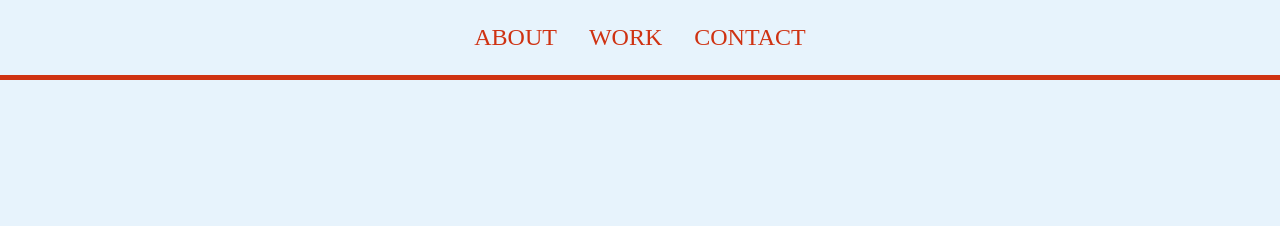
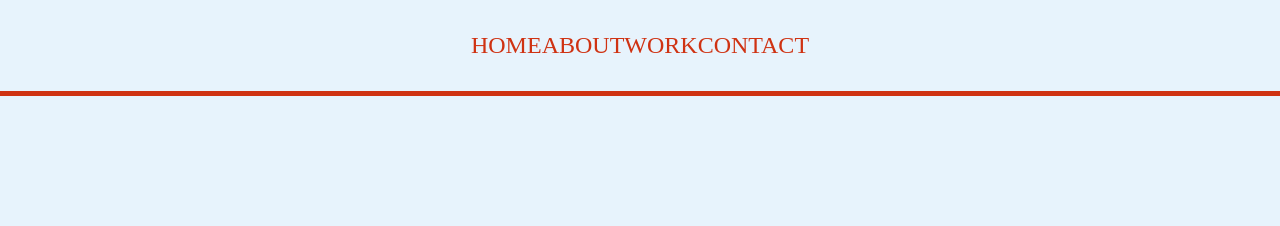
Before and after one commit to saxvik/portfolio, a plain HTML site: page index.html in a window 1280 px wide. Shown: the top 226 px of the page. Drawn offline with Linux system fonts and the light colour scheme; a web font is replaced by a local one.

Commit message:
navbar ofärdiga ändringar

```diff
--- a/index.html
+++ b/index.html
@@ -21,6 +21,9 @@
         <nav>
             <ul>
                 <li>
+                    <a href="#header">Home</a>
+                </li>
+                <li>
                     <a href="#about">About</a>
                 </li>
                 <li>
@@ -36,7 +39,7 @@
 
     <header>
 
-        <section class="header-container">
+        <section class="header-container" id="header">
 
             <div class="header-content">
 
@@ -75,7 +78,7 @@
         <section class="work-container">
             <div class="work-content" id="work">
                 <h2>Work</h2>
-                <!--testar gallery-->
+                <!--placeholder blider för framtida project-->
                 <div class="row">
                     <div class="column">
                         <div class="content">
--- a/scss/_navbar.scss
+++ b/scss/_navbar.scss
@@ -5,23 +5,24 @@
     align-items: center;
     position: fixed;
     z-index: 1;
-
-
     width: 100vw;
 
     color: $text-color;
     background-color: $primary-color;
 
-    padding: 1.5rem;
+    padding: 2rem;
     border-bottom: 5px solid $text-color;
 
 
     ul {
 
+        width: 100vw;
+
         list-style: none;
         display: flex;
         flex-direction: row;
-        justify-content: space-between;
+        justify-content: center;
+        /*FIXA DETTA DET ÄR SKUMT*/
 
 
         a {
@@ -30,7 +31,7 @@
             font-family: ocr-b-std;
             font-size: 1.5em;
             color: $text-color;
-            padding: 1rem;
+            /*padding: 1.5rem;*/
 
 
             &:hover {
@@ -40,4 +41,5 @@
 
         }
     }
+
 }
```
Also changed, not shown: css/style.css.
